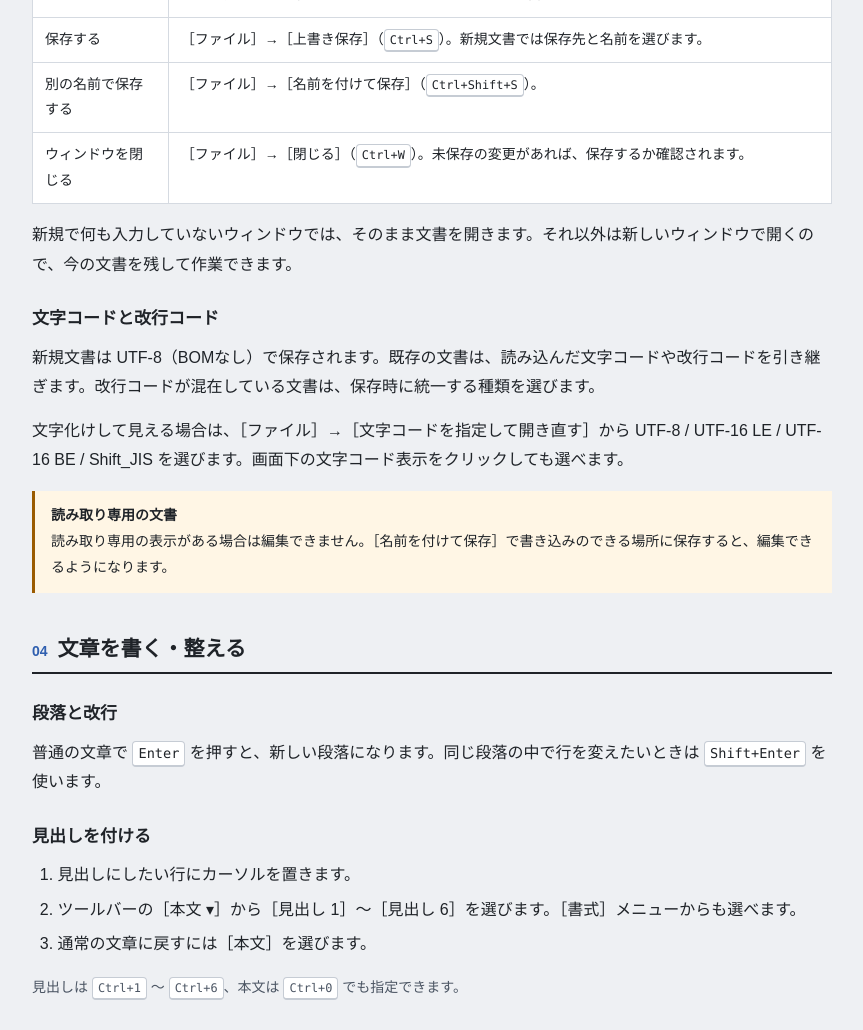
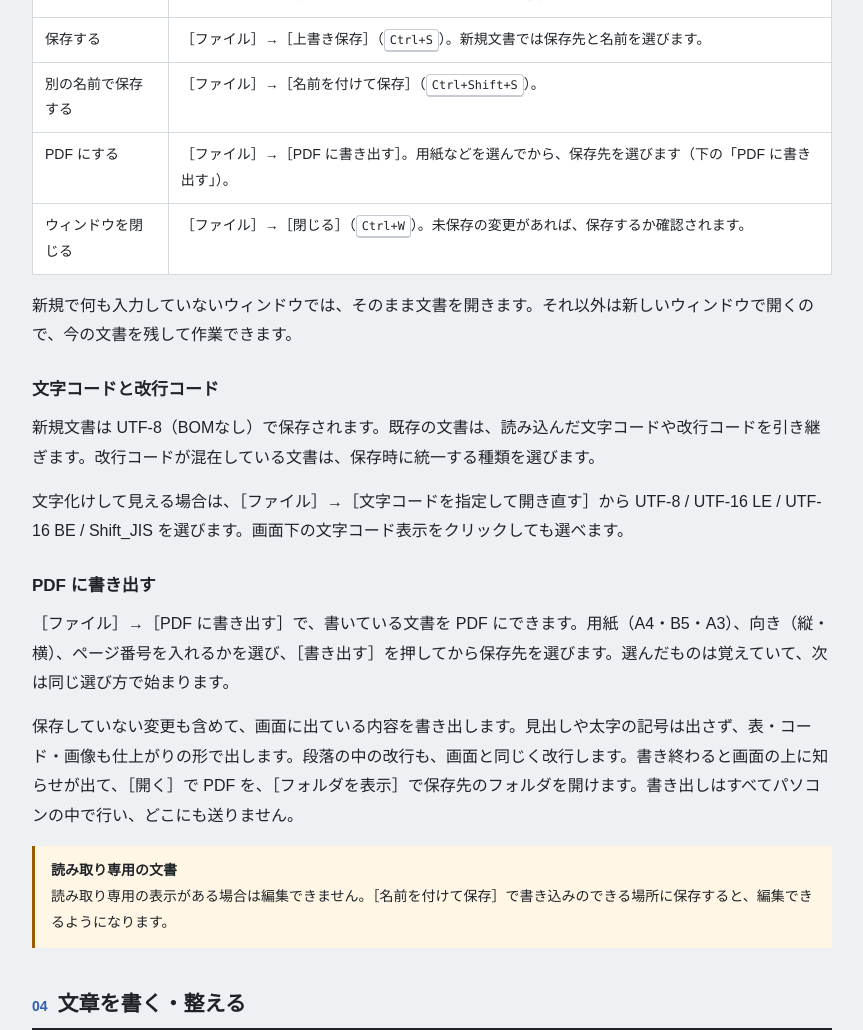
Before and after one commit to yoken-taro/fudeya-bunzo, a plain HTML site: page docs/manual.html in a window 1280 px wide. Shown: the part 1720-2750 px from the top of the page, without its empty margins (334-1197 px from the left). Drawn offline with Linux system fonts and the light colour scheme.

Commit message:
公式サイトに PDF 書き出し（1.1.0）を載せた

```diff
--- a/docs/manual.html
+++ b/docs/manual.html
@@ -80,11 +80,14 @@
           <tr><td>文書を開く</td><td>［ファイル］→［開く］（<kbd>Ctrl+O</kbd>）。Markdown（.md / .markdown）やテキストファイルを選びます。ファイルをウィンドウにドラッグ＆ドロップしても開けます。</td></tr>
           <tr><td>保存する</td><td>［ファイル］→［上書き保存］（<kbd>Ctrl+S</kbd>）。新規文書では保存先と名前を選びます。</td></tr>
           <tr><td>別の名前で保存する</td><td>［ファイル］→［名前を付けて保存］（<kbd>Ctrl+Shift+S</kbd>）。</td></tr>
+          <tr><td>PDF にする</td><td>［ファイル］→［PDF に書き出す］。用紙などを選んでから、保存先を選びます（下の「PDF に書き出す」）。</td></tr>
           <tr><td>ウィンドウを閉じる</td><td>［ファイル］→［閉じる］（<kbd>Ctrl+W</kbd>）。未保存の変更があれば、保存するか確認されます。</td></tr>
         </tbody></table></div>
         <p>新規で何も入力していないウィンドウでは、そのまま文書を開きます。それ以外は新しいウィンドウで開くので、今の文書を残して作業できます。</p>
         <h3>文字コードと改行コード</h3><p>新規文書は UTF-8（BOMなし）で保存されます。既存の文書は、読み込んだ文字コードや改行コードを引き継ぎます。改行コードが混在している文書は、保存時に統一する種類を選びます。</p>
         <p>文字化けして見える場合は、［ファイル］→［文字コードを指定して開き直す］から UTF-8 / UTF-16 LE / UTF-16 BE / Shift_JIS を選びます。画面下の文字コード表示をクリックしても選べます。</p>
+        <h3>PDF に書き出す</h3><p>［ファイル］→［PDF に書き出す］で、書いている文書を PDF にできます。用紙（A4・B5・A3）、向き（縦・横）、ページ番号を入れるかを選び、［書き出す］を押してから保存先を選びます。選んだものは覚えていて、次は同じ選び方で始まります。</p>
+        <p>保存していない変更も含めて、画面に出ている内容を書き出します。見出しや太字の記号は出さず、表・コード・画像も仕上がりの形で出します。段落の中の改行も、画面と同じく改行します。書き終わると画面の上に知らせが出て、［開く］で PDF を、［フォルダを表示］で保存先のフォルダを開けます。書き出しはすべてパソコンの中で行い、どこにも送りません。</p>
         <div class="note warning"><strong>読み取り専用の文書</strong>読み取り専用の表示がある場合は編集できません。［名前を付けて保存］で書き込みのできる場所に保存すると、編集できるようになります。</div>
       </section>
       <section id="writing"><h2><span class="num">04</span>文章を書く・整える</h2>
```
Also changed, not shown: docs/index.html (+2 -1 lines).
